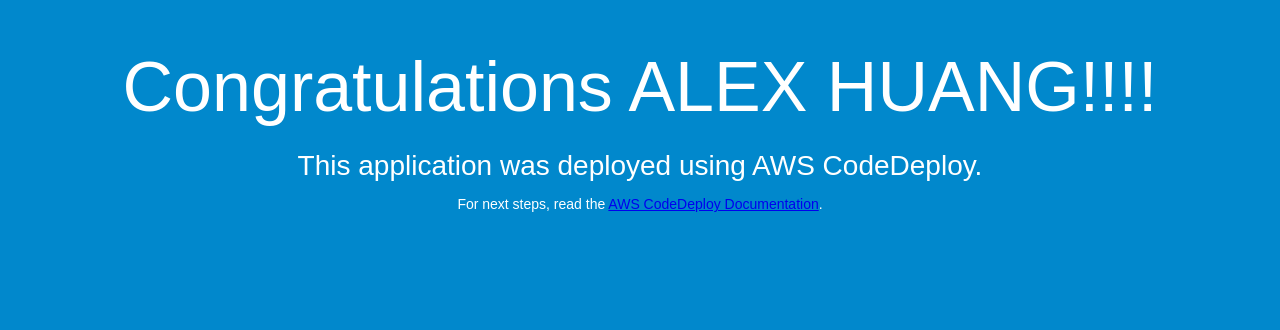
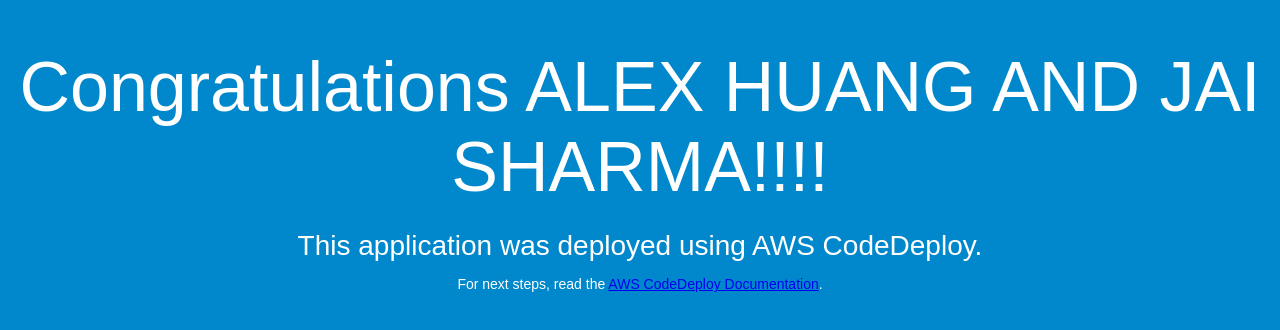
Before and after one commit to huangalex9/pipeline-demo, a plain HTML site: page index.html in a window 1280 px wide. Drawn offline with Linux system fonts and the light colour scheme.

Commit message:
add jai name

```diff
--- a/index.html
+++ b/index.html
@@ -26,7 +26,7 @@
 </head>
 <body>
   <div align="center">
-    <h1>Congratulations ALEX HUANG!!!!</h1>
+    <h1>Congratulations ALEX HUANG AND JAI SHARMA!!!!</h1>
     <h2>This application was deployed using AWS CodeDeploy.</h2>
     <p>For next steps, read the <a href="http://aws.amazon.com/documentation/codedeploy">AWS CodeDeploy Documentation</a>.</p>
   </div>
```
